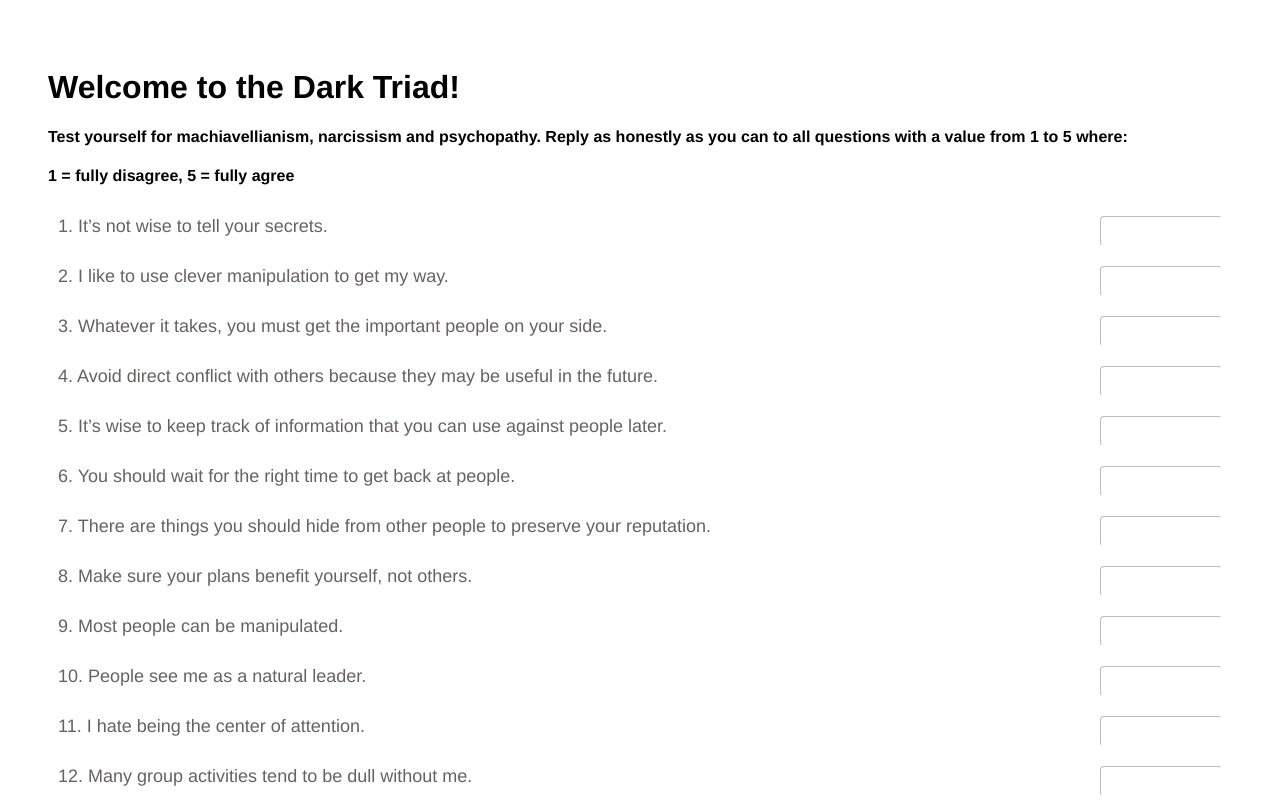
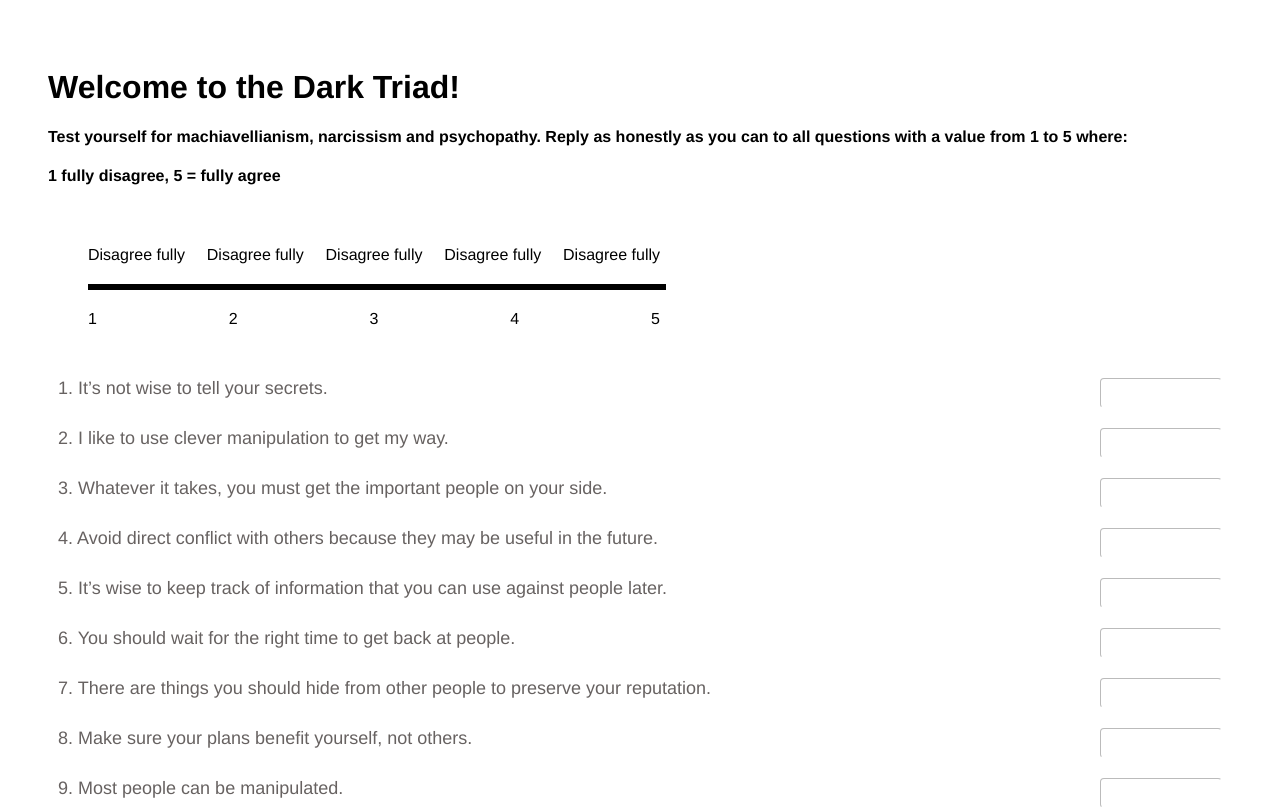
Before and after one commit to fabianhaglund/DarkTriadTest, a React (Create React App) app: page / in a window 1280 px wide. Shown: the top 808 px of the page. Built offline with nearby package versions, Linux system fonts and the light colour scheme.

Commit message:
update ui

```diff
--- /dev/null
+++ b/src/components/ReplyScaleIndex.tsx
@@ -0,0 +1,51 @@
+import styled from "styled-components";
+
+const Container = styled.div`
+  display: flex;
+  flex-direction: column;
+  padding: 20px;
+  justify-content: center;
+  align-items: start;
+`;
+
+const BarWrapper = styled.div`
+  display: flex;
+  flex-direction: row;
+  justify-content: space-between;
+  padding: 20px;
+  width: 50%;
+`;
+
+const Line = styled.div`
+  border: solid;
+  border-width: 3px;
+  border-color: black;
+  height: 0px;
+  width: 50%;
+  margin-right: 20px;
+  margin-left: 20px;
+`;
+
+export function ReplyScaleIndex() {
+  return (
+    <Container>
+      <BarWrapper>
+        <div>Disagree fully</div>
+        <div>Disagree fully</div>
+        <div>Disagree fully</div>
+        <div>Disagree fully</div>
+        <div>Disagree fully</div>
+      </BarWrapper>
+
+      <Line />
+
+      <BarWrapper>
+        <div>1</div>
+        <div>2</div>
+        <div>3</div>
+        <div>4</div>
+        <div>5</div>
+      </BarWrapper>
+    </Container>
+  );
+}
--- a/src/components/index.tsx
+++ b/src/components/index.tsx
@@ -2,3 +2,4 @@ export * from "./Question";
 export * from "./Heading";
 export * from "./SubHeading";
 export * from "./SubmitButton";
+export * from "./ReplyScaleIndex";
--- a/src/features/DarkTriadForm.tsx
+++ b/src/features/DarkTriadForm.tsx
@@ -4,6 +4,7 @@ import {
   SubmitButton,
   Heading,
   SubHeading,
+  ReplyScaleIndex
 } from "../components/index";
 import {
   ZscoreMachiavelli,
@@ -131,7 +132,8 @@ export function DarkTriadForm() {
             Reply as honestly as you can to all questions with a value from 1 to 5
             where:"
           />
-          <SubHeading text="1 = fully disagree, 5 = fully agree" />
+          <SubHeading text="1 fully disagree, 5 = fully agree" />
+          <ReplyScaleIndex/>
 
           <form
             style={{ display: "flex", flexDirection: "column" }}
```
Also changed, not shown: src/components/SubHeading.tsx (+3 -4 lines), 1 other file (tests, documents, lock files or other folders).
